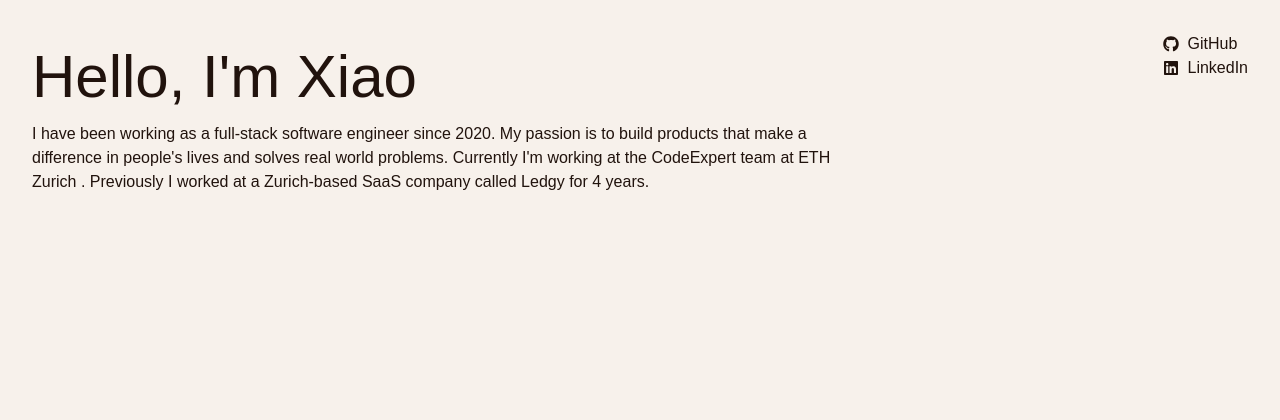
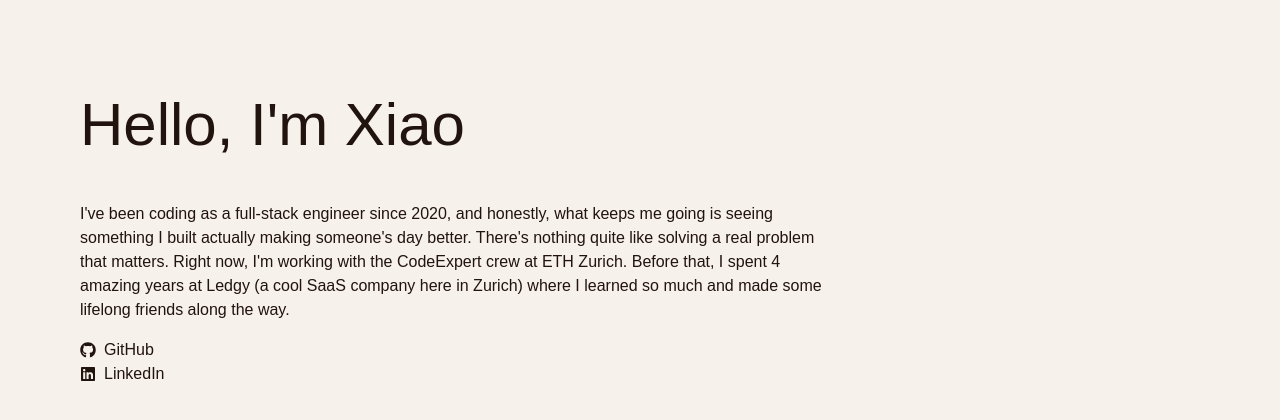
Before and after one commit to XiaoSunXS/xiaosun.dev, a Next.js app: page / in a window 1280 px wide. Shown: the top 420 px of the page. Built offline with nearby package versions, Linux system fonts and the light colour scheme; a web font is replaced by a local one.

Commit message:
feat: adjust layout

```diff
--- a/src/app/components/IntroAboutMe.tsx
+++ b/src/app/components/IntroAboutMe.tsx
@@ -1,12 +1,11 @@
 export const IntroAboutMe = () => (
-  <>
-    <h2>Hello, I&apos;m Xiao</h2>
-    <span>
-      I have been working as a full-stack software engineer since 2020. My
-      passion is to build products that make a difference in people&apos;s lives
-      and solves real world problems. Currently I&apos;m working at the
-      CodeExpert team at ETH Zurich . Previously I worked at a Zurich-based SaaS
-      company called Ledgy for 4 years.
-    </span>
-  </>
+  <div>
+    I&apos;ve been coding as a full-stack engineer since 2020, and honestly,
+    what keeps me going is seeing something I built actually making
+    someone&apos;s day better. There&apos;s nothing quite like solving a real
+    problem that matters. Right now, I&apos;m working with the CodeExpert crew
+    at ETH Zurich. Before that, I spent 4 amazing years at Ledgy (a cool SaaS
+    company here in Zurich) where I learned so much and made some lifelong
+    friends along the way.
+  </div>
 );
--- a/src/app/components/SocialMedia.tsx
+++ b/src/app/components/SocialMedia.tsx
@@ -8,7 +8,7 @@ const SOCIAL_MEDIA = new Map<SocialMediaKey, string>([
 ]);
 
 export const SocialMedia = () => (
-  <>
+  <div>
     <ul>
       {[...SOCIAL_MEDIA.keys()].map((key) => (
         <li key={key}>
@@ -24,5 +24,5 @@ export const SocialMedia = () => (
         </li>
       ))}
     </ul>
-  </>
+  </div>
 );
--- a/src/app/layout.tsx
+++ b/src/app/layout.tsx
@@ -27,9 +27,7 @@ export default function RootLayout({
       <body
         className={`${geistSans.variable} ${geistMono.variable} antialiased`}
       >
-        <div className="flex-1 container mx-auto px-4 sm:px-6 lg:px-8 py-8">
-          {children}
-        </div>
+        <div className="flex-1 container mx-auto px-20 py-20">{children}</div>
       </body>
     </html>
   );
--- a/src/app/page.tsx
+++ b/src/app/page.tsx
@@ -3,15 +3,12 @@ import { SocialMedia } from "./components/SocialMedia";
 
 export default function Home() {
   return (
-    <>
-      <div className="flex flex-col md:flex-row w-full">
-        <div className="w-full md:w-2/3">
-          <IntroAboutMe />
-        </div>
-        <div className="w-full md:w-1/3 flex justify-end">
-          <SocialMedia />
-        </div>
+    <div className="space-y-8">
+      <h2>Hello, I&apos;m Xiao</h2>
+      <div className="w-full md:w-2/3 space-y-4">
+        <IntroAboutMe />
+        <SocialMedia />
       </div>
-    </>
+    </div>
   );
 }
```
